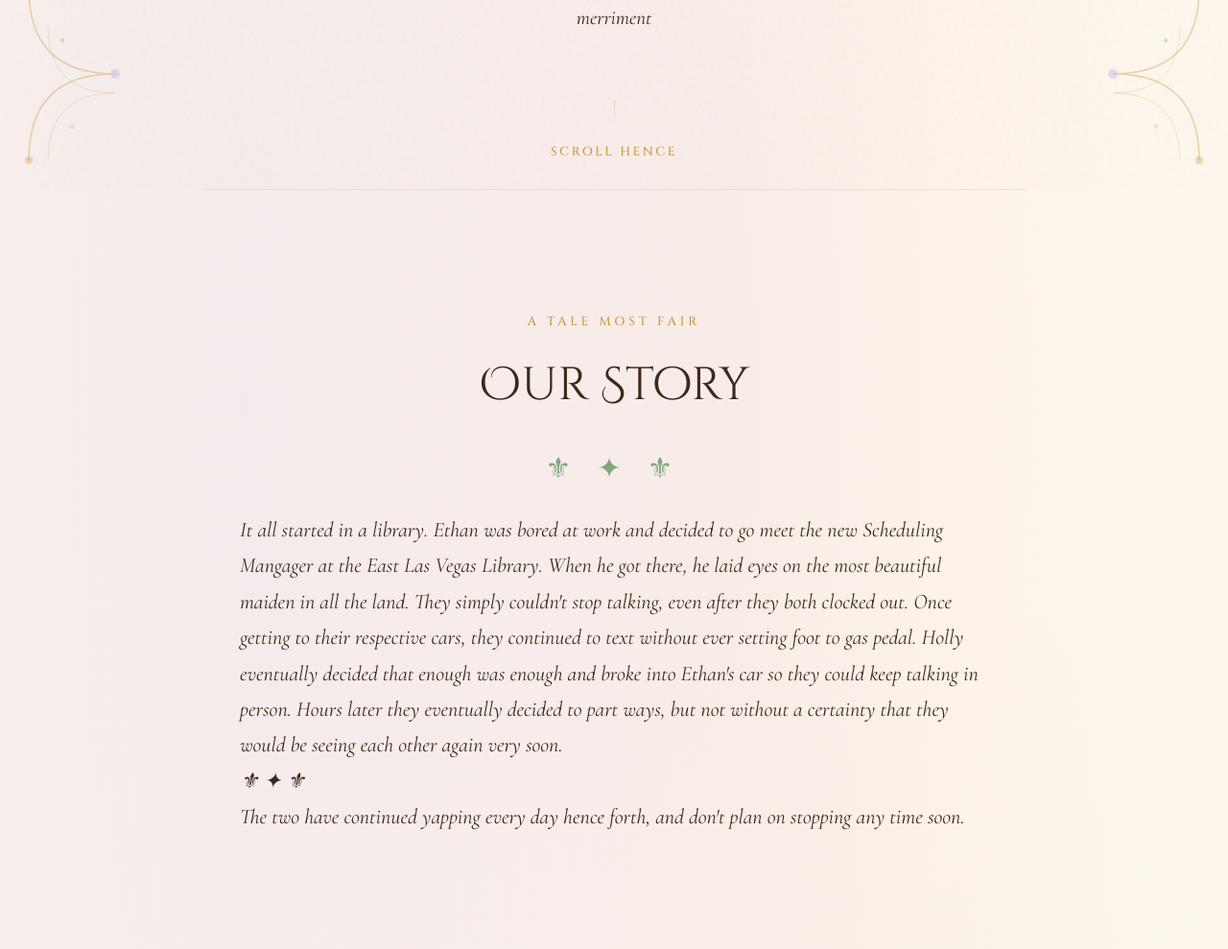
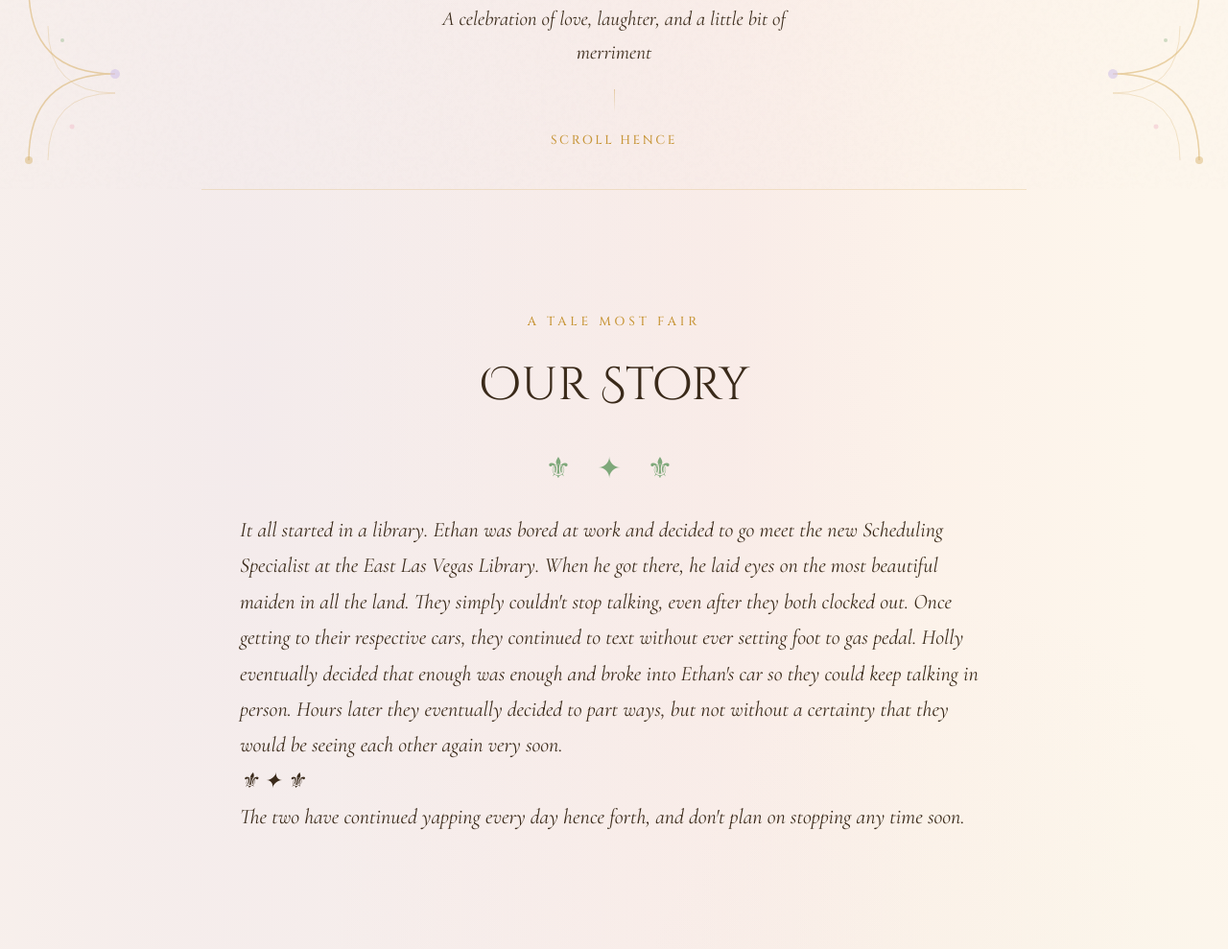
Before and after one commit to EElBard/bard-wedding-2027, a website: page Public HTML/index.html in a window 1280 px wide. Shown: the part 603-1592 px from the top of the page at 96% size. Drawn offline with nearby package versions, Linux system fonts and the light colour scheme; a web font is replaced by a local one.

Commit message:
fix: update job title and adjust layout of section header in index.html

```diff
--- a/Public HTML/index.html
+++ b/Public HTML/index.html
@@ -259,6 +259,12 @@
       letter-spacing: 0.2em;
       color: var(--gold);
       text-transform: uppercase;
+      position: absolute;
+      bottom: 2rem;
+      left: 0;
+      right: 0;
+      margin: 0 auto;
+      width: max-content;
     }
 
     .scroll-arrow {
@@ -706,7 +712,8 @@
     <div class="section-ornament">⚜ ✦ ⚜</div>
 
     <div class="reveal">
-      <p><em>It all started in a library. Ethan was bored at work and decided to go meet the new Scheduling Mangager at
+      <p><em>It all started in a library. Ethan was bored at work and decided to go meet the new Scheduling Specialist
+          at
           the East Las Vegas Library. When he got there, he laid eyes on the most beautiful maiden in all the land. They
           simply couldn't stop talking, even after they both clocked out. Once getting to their respective cars, they
           continued to text without ever setting foot to gas pedal. Holly eventually decided that enough was enough and
```
